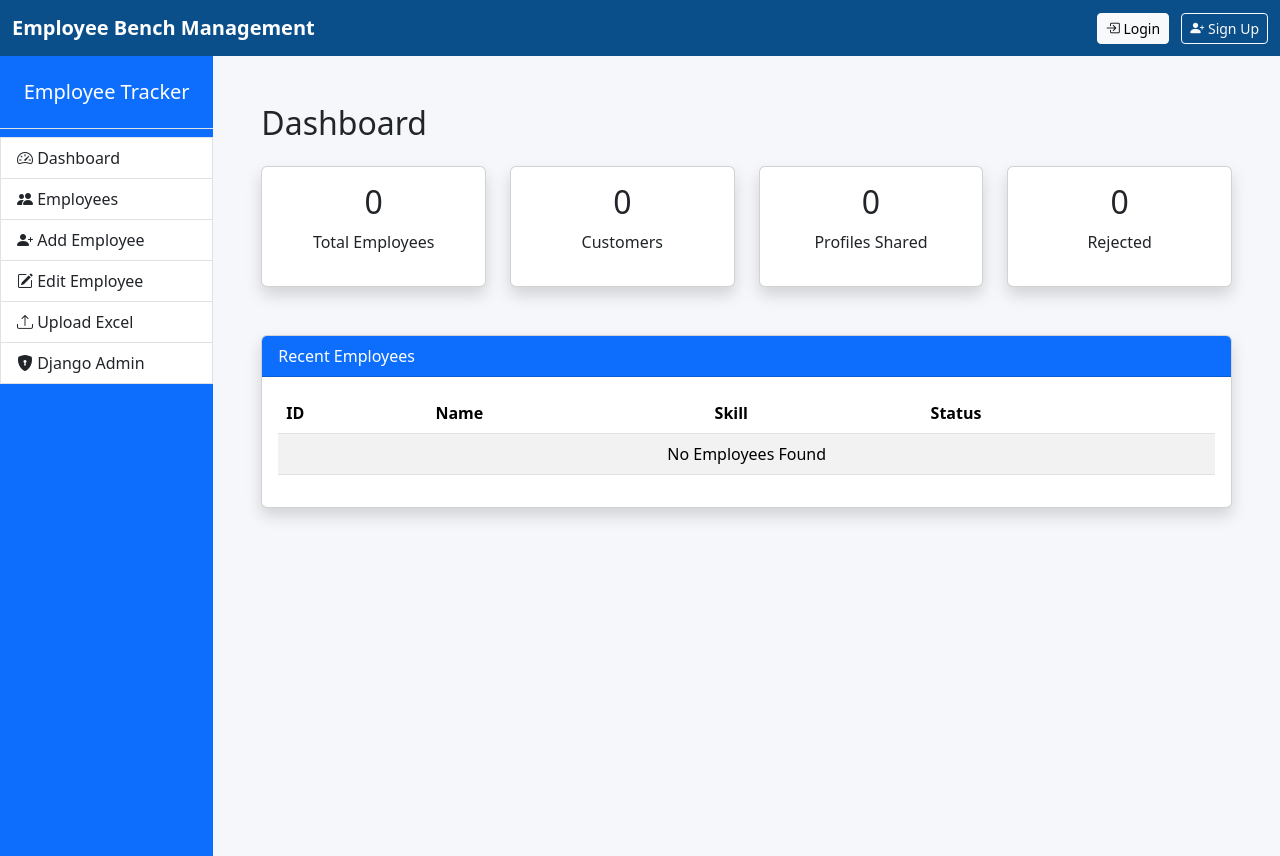
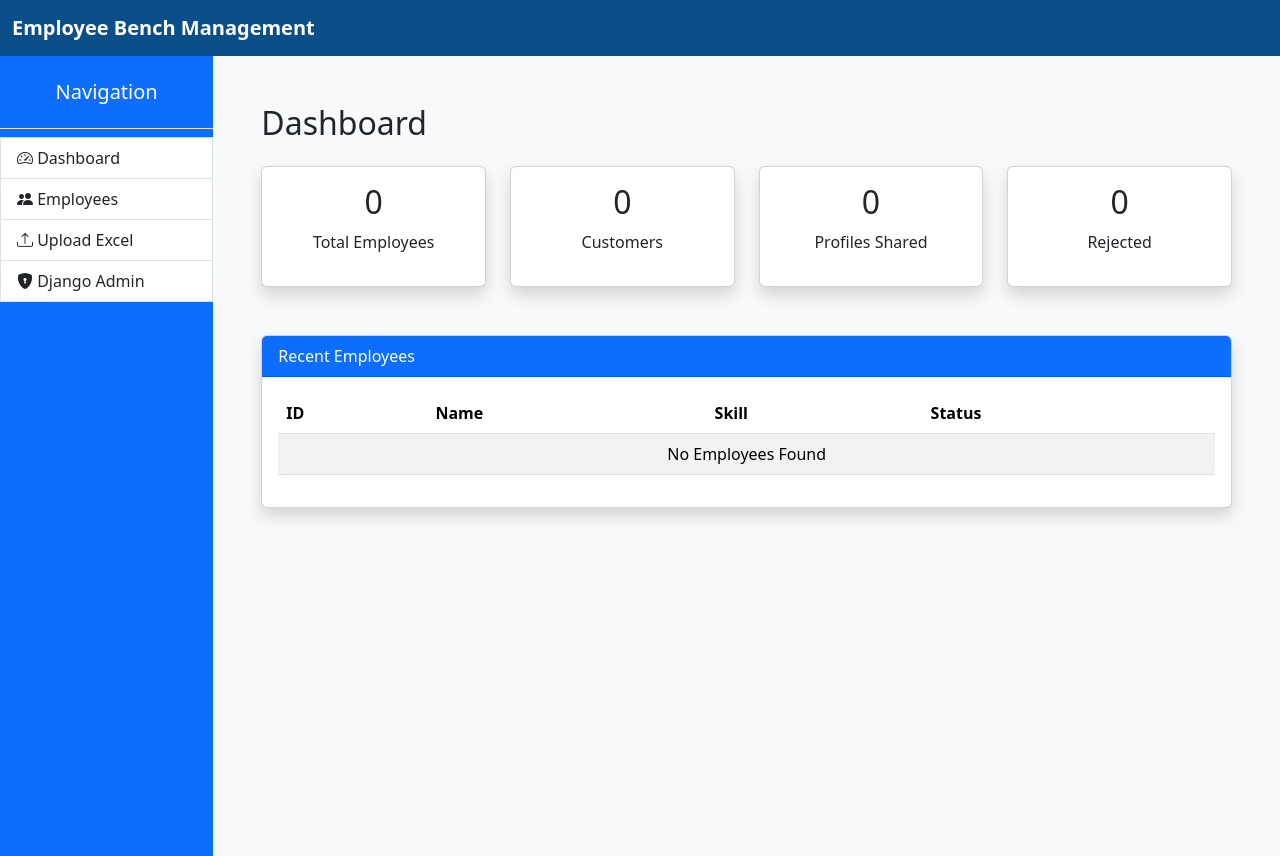
Before and after one commit to Niranjan0303/Employee_Bench_Management, a Django app: page / in a window 1280 px wide. Run offline with Django 5.2, Linux system fonts and the light colour scheme; data that the repository does not hold is empty.

Commit message:
updated base.html

```diff
--- a/templates/base.html
+++ b/templates/base.html
@@ -17,35 +17,26 @@
     <link rel="stylesheet" href="{% static 'css/style.css' %}">
 </head>
 
-<body style="background:#f5f7fb;">
+<body class="bg-light">
 
 <!-- ================= NAVBAR ================= -->
 
 <nav class="navbar navbar-dark" style="background:#0b4f8a;">
+
     <div class="container-fluid">
 
-        <a class="navbar-brand fw-bold" href="#">
+        <a class="navbar-brand fw-bold"
+           href="{% url 'dashboard' %}">
+
             Employee Bench Management
+
         </a>
 
-        <div>
+    </div>
 
-            <button class="btn btn-light btn-sm me-2">
-                <i class="bi bi-box-arrow-in-right"></i>
-                Login
-            </button>
-
-            <button class="btn btn-outline-light btn-sm">
-                <i class="bi bi-person-plus-fill"></i>
-                Sign Up
-            </button>
-
-        </div>
-
-    </div>
 </nav>
 
-<!-- ================= BODY ================= -->
+<!-- ================= MAIN LAYOUT ================= -->
 
 <div class="container-fluid">
 
@@ -55,17 +46,17 @@
 
         <div class="col-md-2 p-0">
 
-            <div class="bg-primary text-white vh-100">
+            <div class="bg-primary vh-100">
 
-                <h5 class="text-center py-4 border-bottom">
+                <h5 class="text-center text-white py-4 border-bottom">
 
-                    Employee Tracker
+                    Navigation
 
                 </h5>
 
                 <div class="list-group rounded-0">
 
-                    <a href="#"
+                    <a href="{% url 'dashboard' %}"
                        class="list-group-item list-group-item-action">
 
                         <i class="bi bi-speedometer2"></i>
@@ -74,30 +65,12 @@
 
                     </a>
 
-                    <a href="#"
+                    <a href="{% url 'employee_list' %}"
                        class="list-group-item list-group-item-action">
 
                         <i class="bi bi-people-fill"></i>
 
                         Employees
-
-                    </a>
-
-                    <a href="#"
-                       class="list-group-item list-group-item-action">
-
-                        <i class="bi bi-person-plus-fill"></i>
-
-                        Add Employee
-
-                    </a>
-
-                    <a href="#"
-                       class="list-group-item list-group-item-action">
-
-                        <i class="bi bi-pencil-square"></i>
-
-                        Edit Employee
 
                     </a>
 
@@ -110,7 +83,7 @@
 
                     </a>
 
-                    <a href="#"
+                    <a href="/admin/"
                        class="list-group-item list-group-item-action">
 
                         <i class="bi bi-shield-lock-fill"></i>
@@ -133,90 +106,6 @@
 
                 {% block content %}
 
-                <div class="card shadow">
-
-                    <div class="card-body">
-
-                        <h2 class="text-primary">
-
-                            Welcome to Employee Bench Management
-
-                        </h2>
-
-                        <hr>
-
-                        <div class="row mt-4">
-
-                            <div class="col-md-3">
-
-                                <div class="card border-primary shadow-sm">
-
-                                    <div class="card-body text-center">
-
-                                        <h3>28</h3>
-
-                                        <p>Total Employees</p>
-
-                                    </div>
-
-                                </div>
-
-                            </div>
-
-                            <div class="col-md-3">
-
-                                <div class="card border-success shadow-sm">
-
-                                    <div class="card-body text-center">
-
-                                        <h3>8</h3>
-
-                                        <p>Customers</p>
-
-                                    </div>
-
-                                </div>
-
-                            </div>
-
-                            <div class="col-md-3">
-
-                                <div class="card border-warning shadow-sm">
-
-                                    <div class="card-body text-center">
-
-                                        <h3>14</h3>
-
-                                        <p>Profiles Shared</p>
-
-                                    </div>
-
-                                </div>
-
-                            </div>
-
-                            <div class="col-md-3">
-
-                                <div class="card border-danger shadow-sm">
-
-                                    <div class="card-body text-center">
-
-                                        <h3>3</h3>
-
-                                        <p>Rejected</p>
-
-                                    </div>
-
-                                </div>
-
-                            </div>
-
-                        </div>
-
-                    </div>
-
-                </div>
-
                 {% endblock %}
 
             </div>
@@ -232,4 +121,5 @@
 <script src="https://cdn.jsdelivr.net/npm/bootstrap@5.3.3/dist/js/bootstrap.bundle.min.js"></script>
 
 </body>
+
 </html>
```
